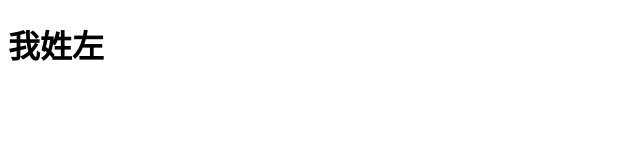
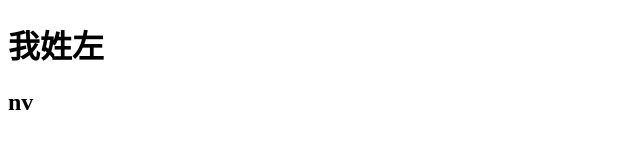
Before and after one commit to tanlixh/tanlixh-ttr.io, a plain HTML site: page index.html in a window 1280 px wide. Shown: the full height of the page, 0-640 px from the left. Drawn offline with Linux system fonts and the light colour scheme.

Commit message:
这是姓名

```diff
--- a/index.html
+++ b/index.html
@@ -8,5 +8,6 @@
 </head>
 <body>
     <h1>我姓左</h1>
+    <h2>nv</h2>
 </body>
 </html>
```
